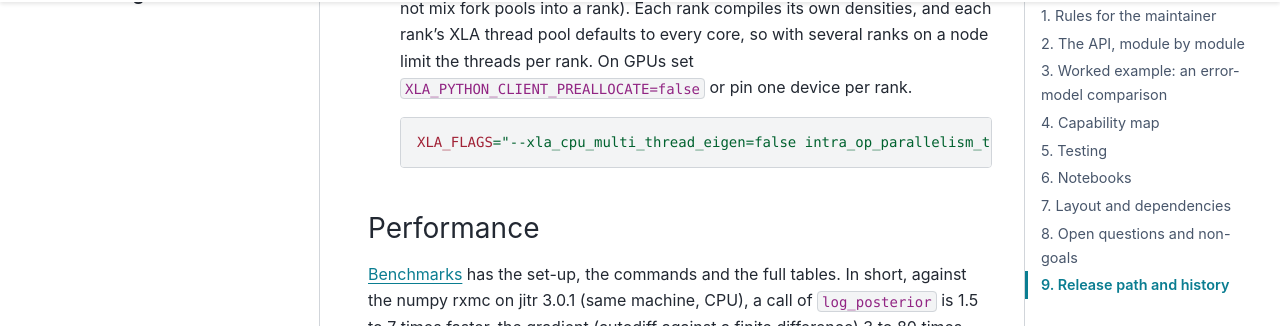
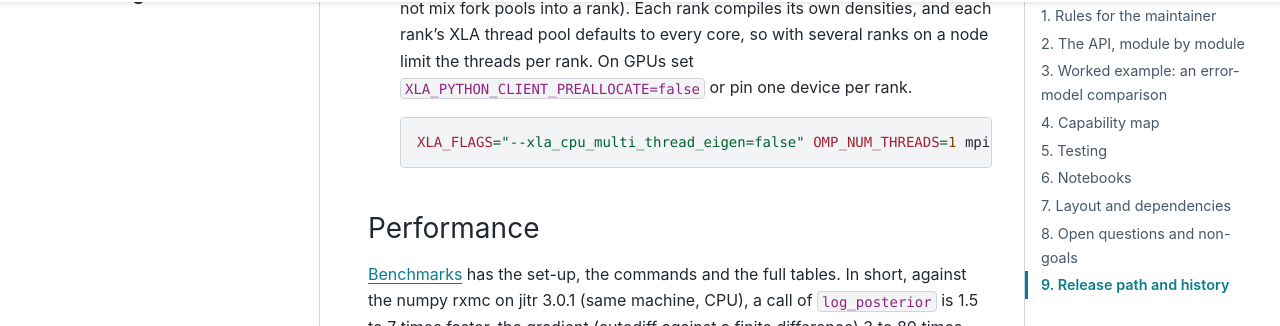
Before and after one commit to beykyle/rxmc, a Sphinx documentation site: the page built from docs/design.md, in a window 1280 px wide and 900 px high, scrolled down 15296 px. Shown: the part 126-452 px from the top of the window. Built offline with Sphinx 7.4.7 and the PyData theme 0.15.4, drawn with Linux system fonts in a browser that asks for light colours; pages that are not in the unit, such as notebooks, are missing from menus; the version number could not be read and is left out.

Commit message:
design.md: drop a TensorFlow thread option from the MPI example's XLA_FLAGS
intra_op_parallelism_threads is not an XLA flag; JAX 0.12 starts with it
but ignores it.  --xla_cpu_multi_thread_eigen=false and OMP_NUM_THREADS
remain.

````diff
--- a/docs/design.md
+++ b/docs/design.md
@@ -656,7 +656,7 @@ happens.  In order of preference:
    `XLA_PYTHON_CLIENT_PREALLOCATE=false` or pin one device per rank.
 
    ```bash
-   XLA_FLAGS="--xla_cpu_multi_thread_eigen=false intra_op_parallelism_threads=1" OMP_NUM_THREADS=1 mpirun -n 8 python run.py
+   XLA_FLAGS="--xla_cpu_multi_thread_eigen=false" OMP_NUM_THREADS=1 mpirun -n 8 python run.py
    ```
 
 ### Performance
````
